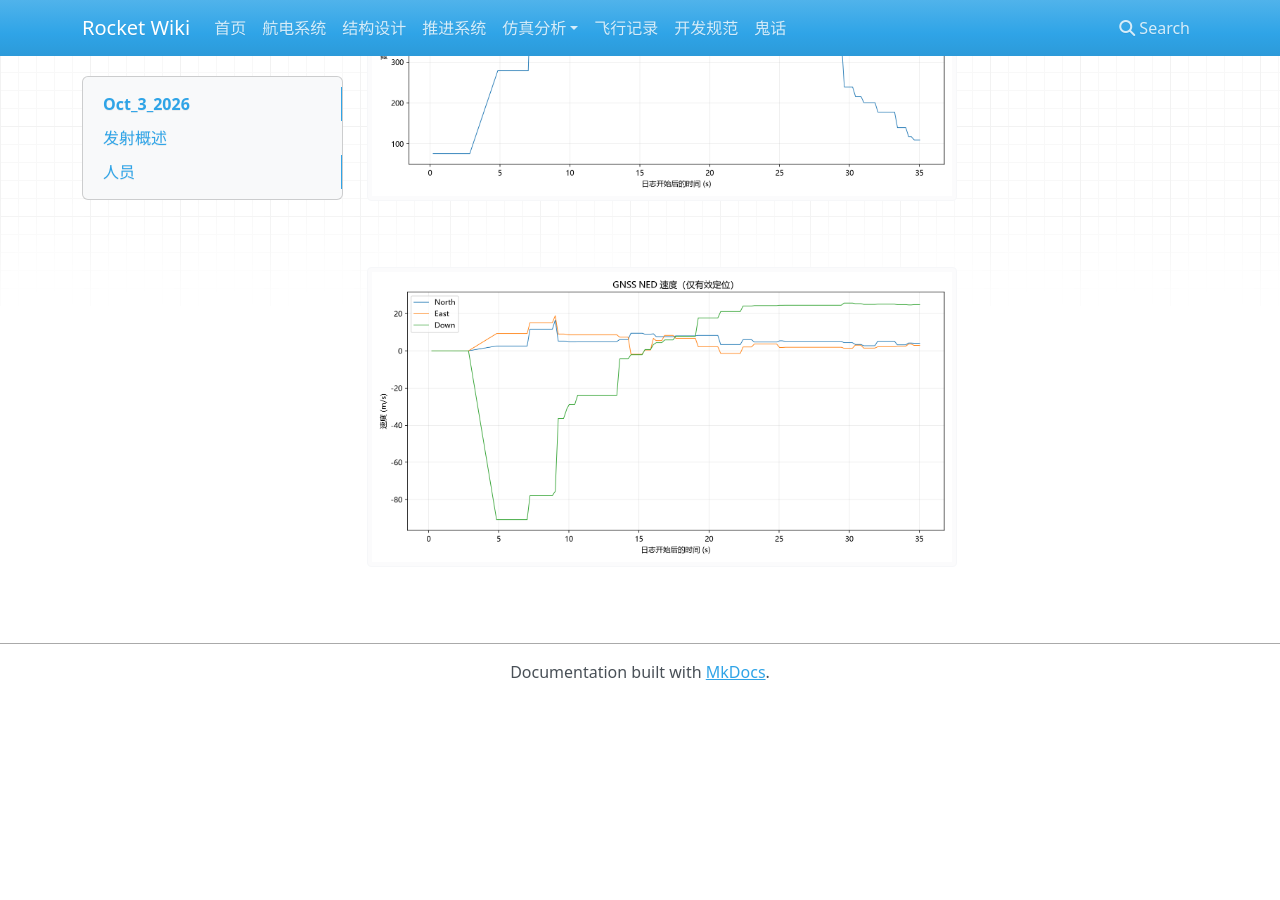
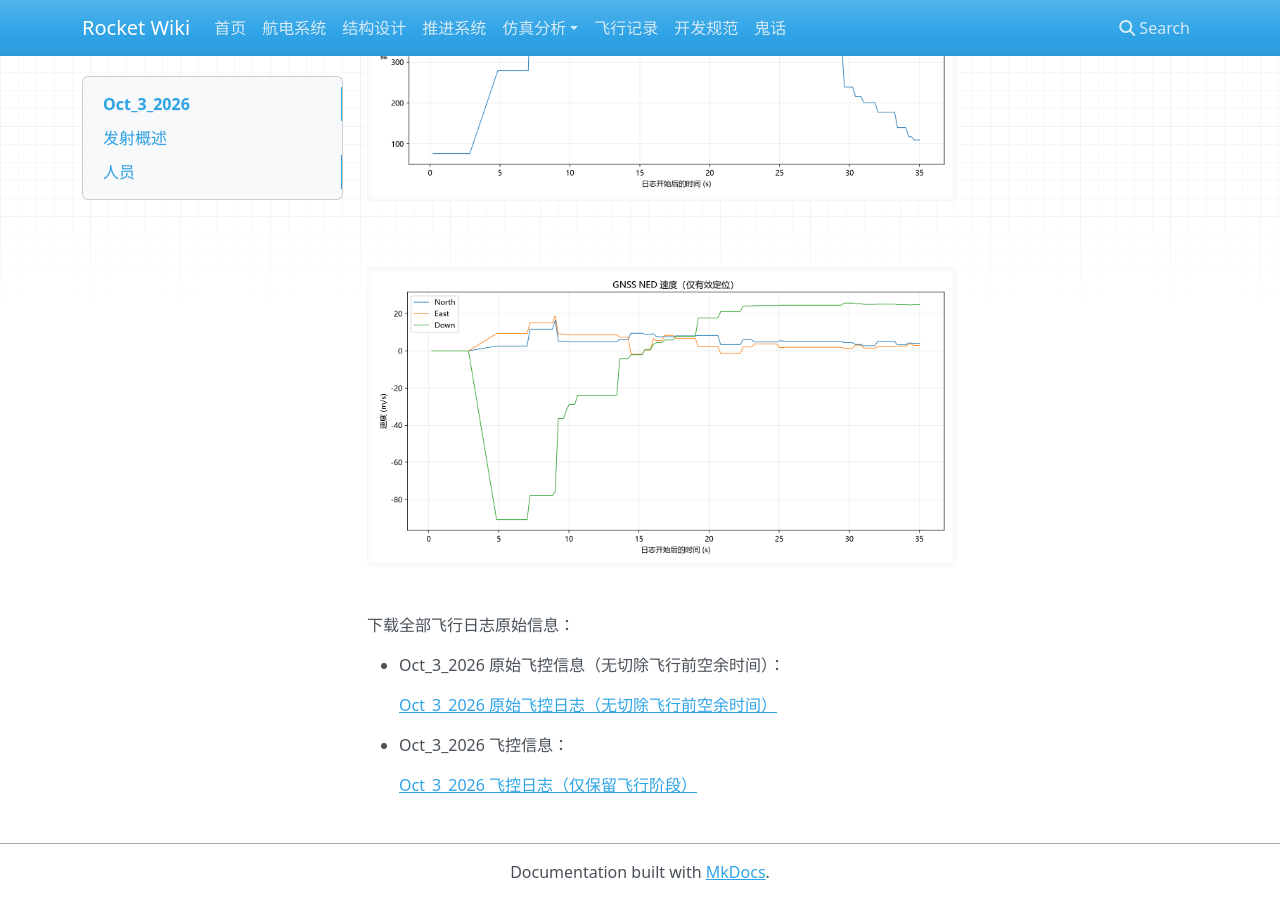
Before and after one commit to SophonSnwflake/rocket-docs, an MkDocs documentation site: the page built from docs/flight_records/Oct_3_2026/index.md, in a window 1280 px wide and 900 px high, scrolled down 3937 px. Built offline with MkDocs 1.6.1, drawn with Linux system fonts in a browser that asks for light colours; nearby versions of some CDN libraries; before the commit the page ends 4637 px from its top, so only the background shows below that; some of the changed text lies outside the part shown.

Commit message:
修改部分日志

```diff
--- a/docs/flight_records/Oct_3_2026/index.md
+++ b/docs/flight_records/Oct_3_2026/index.md
@@ -100,3 +100,13 @@
 <figure markdown>
   ![Gnss_velocity](assets/LoggerInformation/gnss_velocity.png){ height="300" }
 </figure>
+
+下载全部飞行日志原始信息：
+
+- Oct_3_2026 原始飞控信息（无切除飞行前空余时间）：
+
+    [Oct_3_2026 原始飞控日志（无切除飞行前空余时间）](assets/LoggerInformation/20261003_164049_COM12_force.zip)
+
+- Oct_3_2026 飞控信息：
+
+    [Oct_3_2026 飞控日志（仅保留飞行阶段）](assets/LoggerInformation/20261003_164049_COM12_force_CutBlank.zip)
```
Also changed, not shown: other parts of docs/flight_records/Oct_3_2026/index.md (+1 -1 lines), docs/avionics/v2/index.md (+1 -1 lines), 2 other files.
